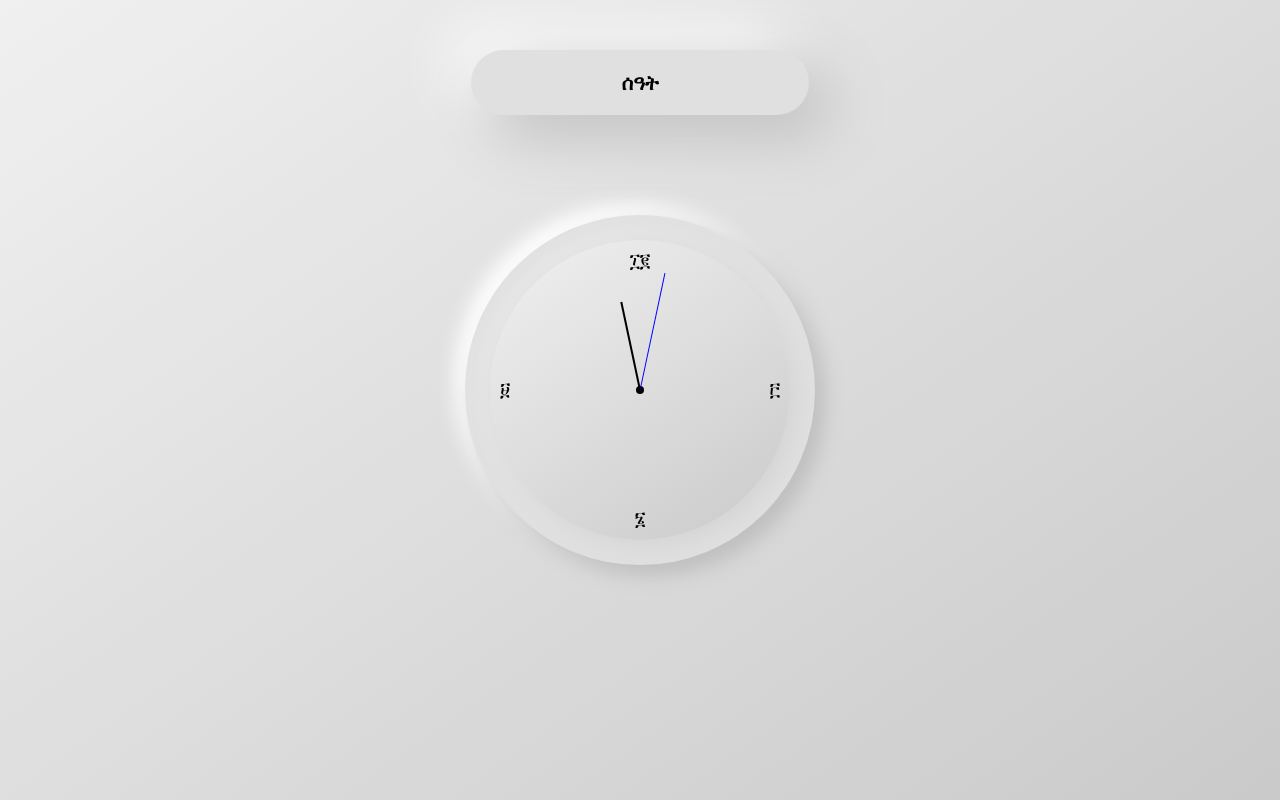
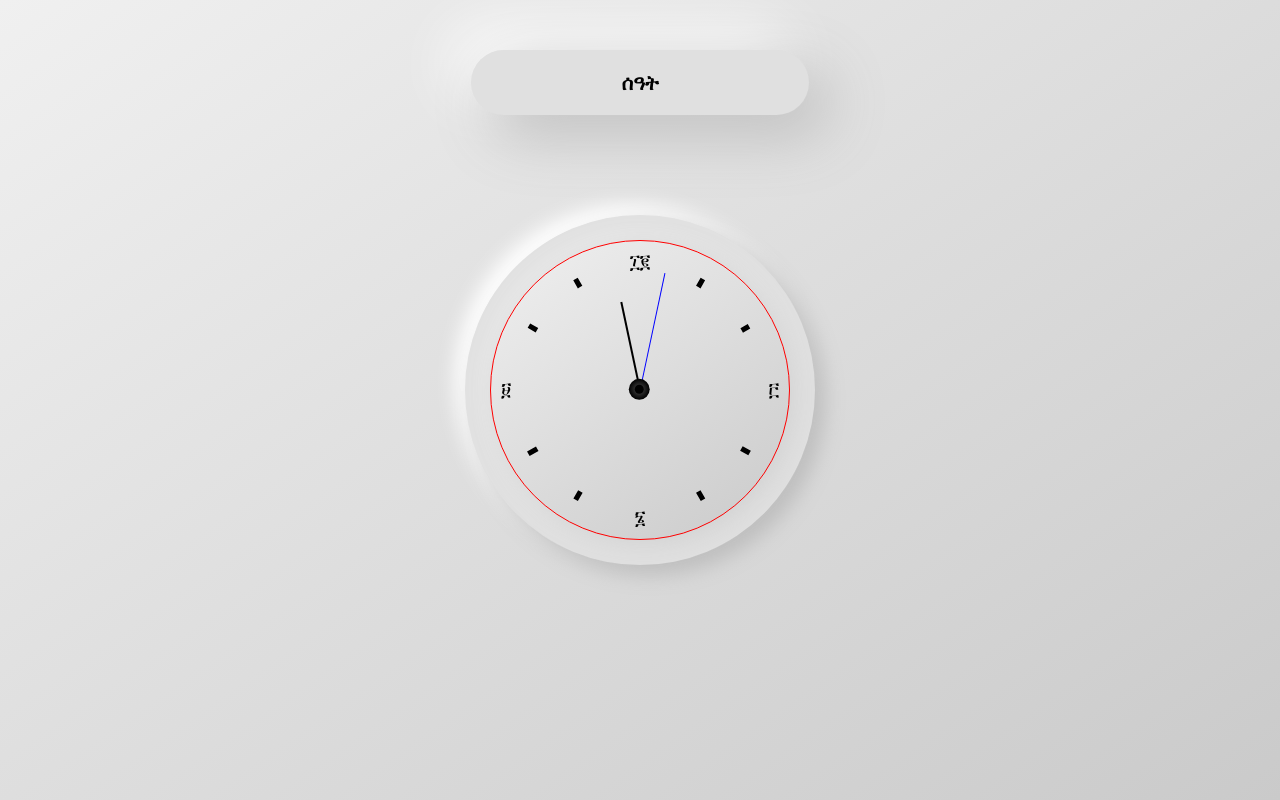
Before and after one commit to wuletawwonte/ethhours, a plain HTML site: page index.html in a window 1280 px wide. Drawn offline with Linux system fonts and the light colour scheme.

Commit message:
Add clock svg without the handle

```diff
--- a/style.css
+++ b/style.css
@@ -89,7 +89,13 @@ header h1 {
   justify-content: space-between;
   align-items: center;
   padding: 10px;
+  border: 1px solid red;
+  background-image: url("./clockbgg.svg");
+  background-repeat: no-repeat;
+  background-position: center;
+  background-size: cover;
   border-radius: 50%;
+  z-index: 0;
 }
 
 .hour-characters h3 {
```
Also changed, not shown: clockbg.svg (added), clockbgg.svg (added).
